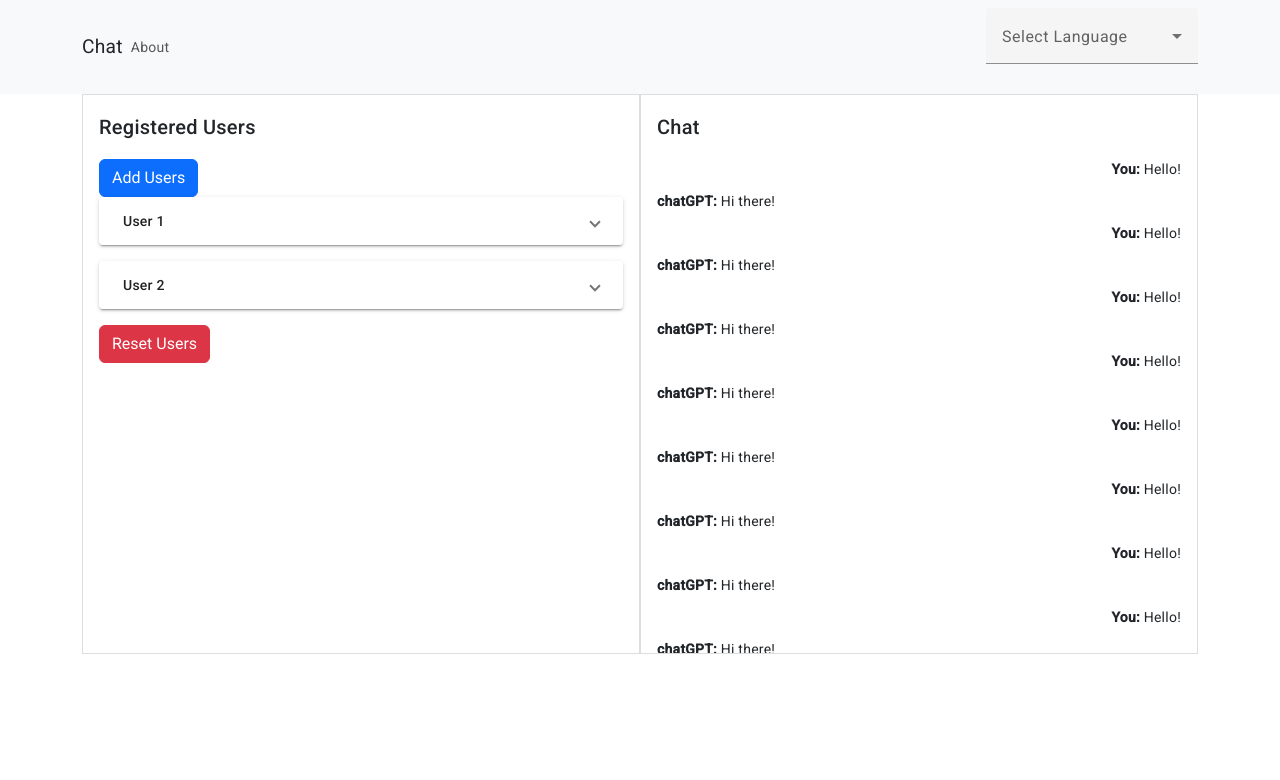
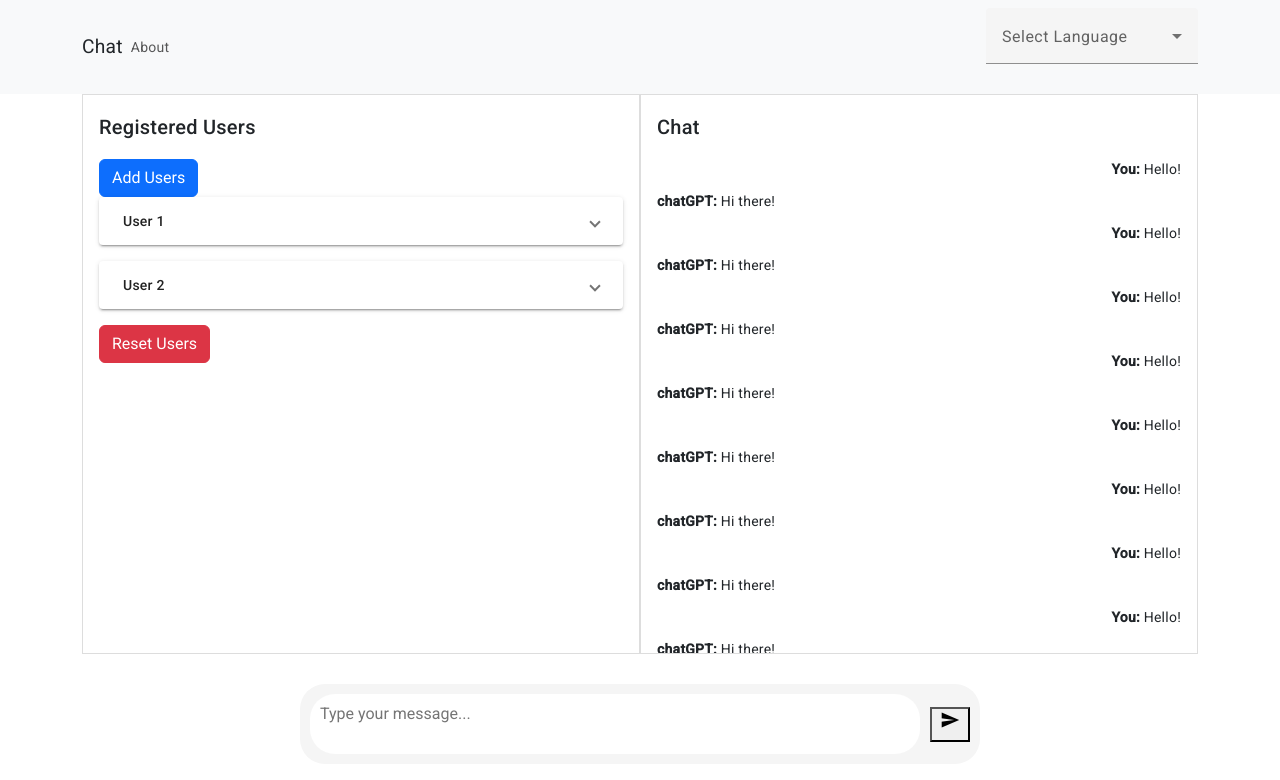
Before and after one commit to antoinebou12/VGCC_frontend, an Angular app in the folder vgcc_frontend/: page / in a window 1280 px wide. Shown: the top 780 px of the page. Built offline with nearby package versions, Linux system fonts and the light colour scheme.

Commit message:
input changed by textarea

```diff
--- a/vgcc_frontend/src/app/landing-page/landing-page.component.css
+++ b/vgcc_frontend/src/app/landing-page/landing-page.component.css
@@ -71,3 +71,47 @@ button.mat-raised-button.warn {
   text-align: left;
   /* Additional styling for receiver messages */
 }
+
+.chat-input {
+  display: flex;
+  overflow-y: hidden; /* Hide overflow vertically */
+  align-items: center;
+  justify-content: space-between;
+  margin-top: 20px;
+  position: fixed;
+  bottom: 20px; /* Adjust as needed */
+  left: 50%; /* Center horizontally */
+  transform: translateX(-50%);
+
+}
+
+.input-container {
+  flex: 1;
+  width: 85vh;
+  display: flex;
+  align-items: center;
+  background-color: #f5f5f5;
+  border-radius: 25px;
+  padding: 10px;
+}
+
+.input-container textarea {
+  flex: 1;
+  border: none;
+  outline: none;
+  padding: 10px;
+  border-radius: 25px;
+  font-size: 16px;
+  overflow-y: auto; /* Enable vertical scrolling */
+  resize: none; /* Disable resizing */
+  min-height: 40px; /* Set minimum height */
+}
+
+.input-container button {
+  margin-left: 10px;
+}
+
+/* Style for the send button icon */
+.mat-icon {
+  font-size: 20px;
+}
--- a/vgcc_frontend/src/app/landing-page/landing-page.component.html
+++ b/vgcc_frontend/src/app/landing-page/landing-page.component.html
@@ -23,10 +23,13 @@
         <p><strong>{{ message.sender }}:</strong> {{ message.message }}</p>
       </div>
     </div>
-    <div class="chat-input">
-      <!-- Chat input area goes here -->
-      <input id="userInput" type="text" [(ngModel)]="newMessage" placeholder="Type your message...">
-      <button mat-raised-button (click)="sendMessage()">Send</button>
+  </div>
+  <div class="chat-input">
+    <div class="input-container">
+      <textarea id="userInput" type="text" [(ngModel)]="newMessage" placeholder="Type your message..." autocomplete="off" (keydown.enter)="sendMessage()"></textarea>
+      <button mat-icon-button color="primary" (click)="sendMessage()">
+        <mat-icon>send</mat-icon>
+      </button>
     </div>
   </div>
 </div>
--- a/vgcc_frontend/src/app/landing-page/landing-page.component.ts
+++ b/vgcc_frontend/src/app/landing-page/landing-page.component.ts
@@ -2,11 +2,12 @@ import { Component, Input } from '@angular/core';
 import { CommonModule } from '@angular/common'; // Import CommonModule
 import { FormsModule } from '@angular/forms'; // Import FormsModule
 import { MatExpansionModule } from '@angular/material/expansion';
+import { MatIconModule } from '@angular/material/icon';
 
 @Component({
   selector: 'app-landing-page',
   standalone: true,
-  imports: [CommonModule, MatExpansionModule, FormsModule ], // Include CommonModule here
+  imports: [CommonModule, MatExpansionModule, FormsModule, MatIconModule ], // Include CommonModule here
   templateUrl: './landing-page.component.html',
   styleUrls: ['./landing-page.component.css'] // Correct the property name to styleUrls
 })
@@ -52,9 +53,25 @@ export class LandingPageComponent {
 
     if (this.newMessage.trim() !== '') { // Ensure message is not empty
       // Add new message to chatMessages array with sender as "sender"
-      this.chatMessages.push({ sender: 'Sender', message: this.newMessage, senderType: 'sender' });
+      this.chatMessages.push({ sender: 'You', message: this.newMessage, senderType: 'sender' });
       // Clear input box after sending message
       this.newMessage = '';
     }
   }
+
+  onKeyPress(event: KeyboardEvent) {
+    if (event.key === 'Enter') {
+      this.sendMessage();
+    }
+  }
+
+  onShiftEnter(event: KeyboardEvent) {
+    const keyboardEvent = event as KeyboardEvent; // Cast event to KeyboardEvent
+    if (keyboardEvent.key === 'Enter' && keyboardEvent.shiftKey) {
+      event.preventDefault(); // Prevent default behavior of newline insertion
+      const textarea = event.target as HTMLTextAreaElement;
+      textarea.style.height = 'auto'; // Auto resize
+      textarea.style.height = (textarea.scrollHeight + 2) + 'px'; // Adjust height
+    }
+  }
 }
```
